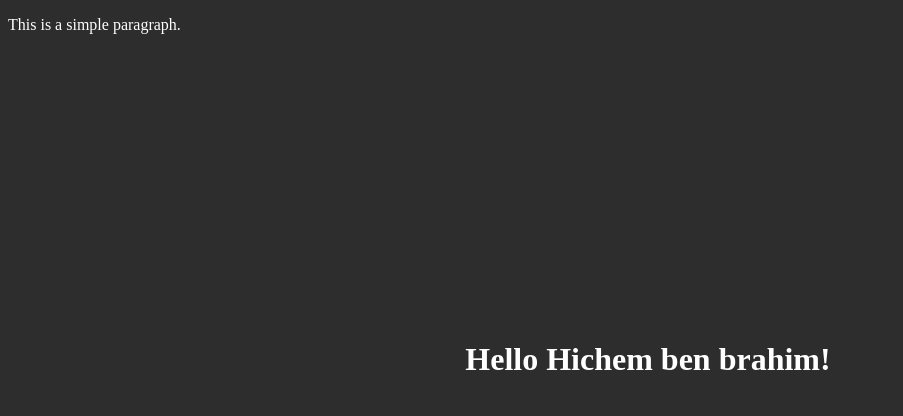
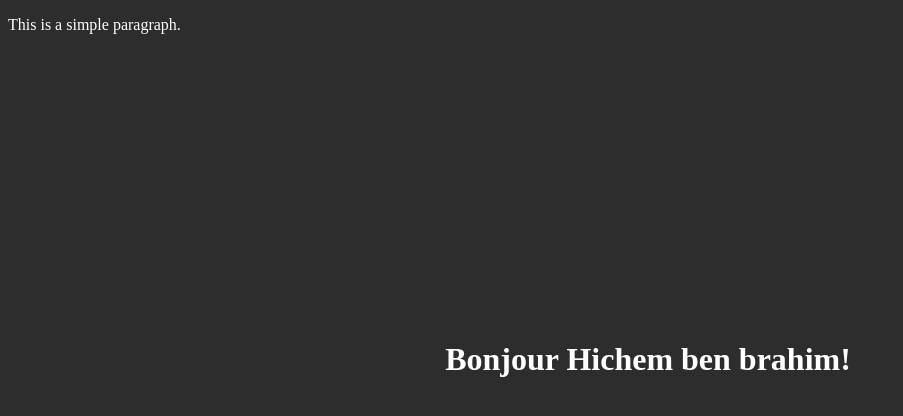
Before and after one commit to hichem-benbrahim/first_application, a plain HTML site: page index.html in a window 1280 px wide. Shown: the whole page, without its empty margins (0-903 px from the left). Drawn offline with Linux system fonts and the light colour scheme.

Commit message:
Hello --> bonjour

```diff
--- a/index.html
+++ b/index.html
@@ -16,7 +16,7 @@ top: 40%;
 width:100%}
 </style>
     <body>
-        <h1>Hello  Hichem ben brahim! </h1>
+	    <h1 >Bonjour Hichem ben brahim! </h1>
         <p>This is a simple paragraph.</p>
     </body>
 
```
